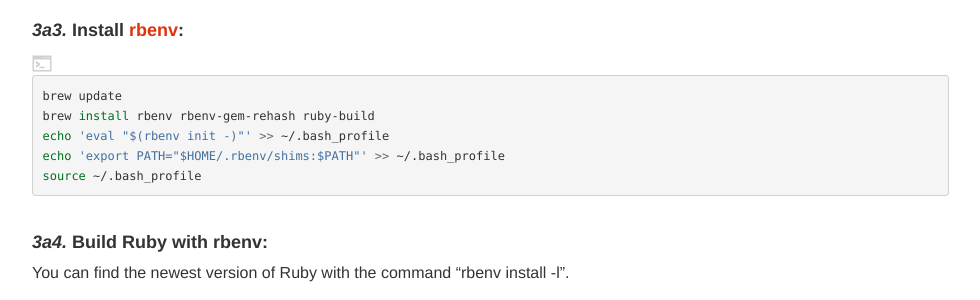
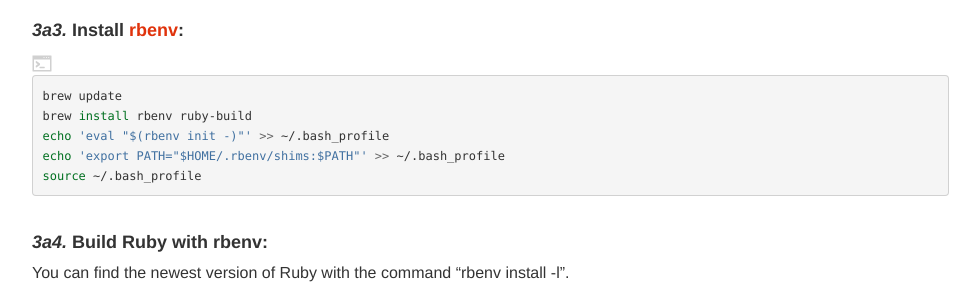
Before and after one commit to railsgirls/guides.railsgirls.com, a Jekyll site: the page built from _posts/2013-05-02-install.markdown, in a window 1280 px wide and 900 px high, scrolled down 1936 px. Shown: the part 151-451 px from the top of the window, without its empty margins (53-1033 px from the left). Built offline with Jekyll 4.4.1, drawn with Linux system fonts in a browser that asks for light colours; nearby versions of some CDN libraries.

Commit message:
Remove the need to install rbenv-gem-rehash
Per https://github.com/Homebrew/legacy-homebrew/pull/47375 and https://github.com/Homebrew/homebrew-core/commit/40885ca386c8a8e945b5d08207396fab5d3ef921, the functionality was added into core rbenv, rendering this add-on unnecessary, and also removed from the homebrew tree.

```diff
--- a/_posts/2013-05-02-install.markdown
+++ b/_posts/2013-05-02-install.markdown
@@ -52,7 +52,7 @@
 
 {% highlight sh %}
 brew update
-brew install rbenv rbenv-gem-rehash ruby-build
+brew install rbenv ruby-build
 echo 'eval "$(rbenv init -)"' >> ~/.bash_profile
 echo 'export PATH="$HOME/.rbenv/shims:$PATH"' >> ~/.bash_profile
 source ~/.bash_profile
```
